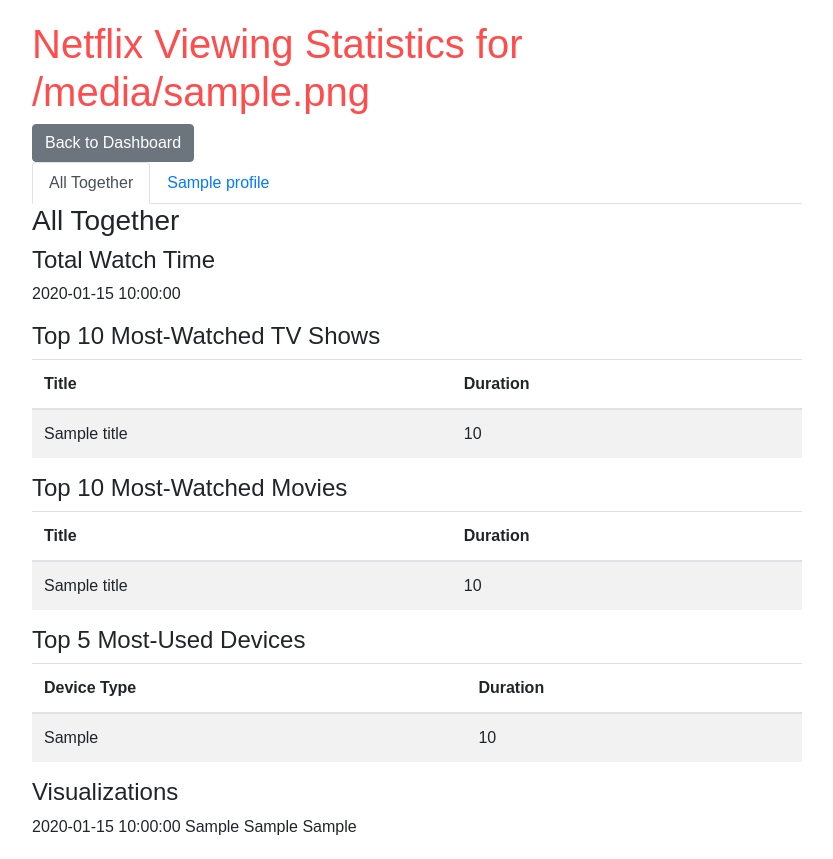
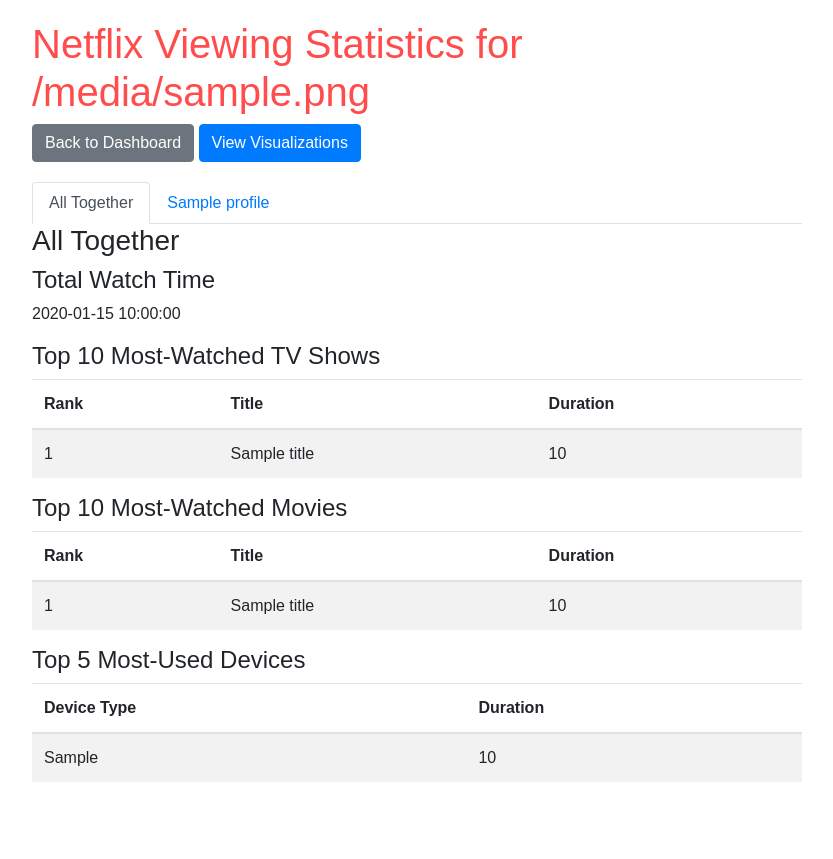
Before and after one commit to teodorstelian/netflix-stats, a Flask app: template templates/stats.html in a window 1280 px wide. Shown: the whole page, without its empty margins (223-1056 px from the left). After the commit the page ends 782 px from the top, so only its background shows below. Run offline with Flask 3, Linux system fonts and the light colour scheme; the template is opened without the code that fills it: most values are stand-ins (such as "Sample title", 1, 10 or a date in 2020); some libraries are stand-ins or nearby versions.

Commit message:
Added graphs separately and ranks

```diff
--- a/main.py
+++ b/main.py
@@ -42,15 +42,25 @@
     return render_template("index.html", error=error, files=files)
 
 
-# Route for viewing detailed statistics and visualizations
+# Route for viewing detailed statistics
 @app.route("/stats/<filename>", methods=["GET"])
 def stats(filename):
     file_path = os.path.join(app.config['UPLOAD_FOLDER'], filename)
     df = pd.read_csv(file_path)
     stats = calculate_stats(df)
     profile_stats = calculate_stats_per_profile(df)
+    return render_template("stats.html", stats=stats, profile_stats=profile_stats, filename=filename)
+
+
+# Route for viewing visualizations
+@app.route("/visualizations/<filename>", methods=["GET"])
+def visualizations(filename):
+    file_path = os.path.join(app.config['UPLOAD_FOLDER'], filename)
+    df = pd.read_csv(file_path)
+    # Ensure Duration (seconds) column is created by invoking calculate_stats first
+    calculate_stats(df)
     visuals = create_visualizations(df)
-    return render_template("stats.html", stats=stats, profile_stats=profile_stats, visuals=visuals, filename=filename)
+    return render_template("visualizations.html", visuals=visuals, filename=filename)
 
 
 # Route for profile-specific statistics and visualizations
--- a/templates/stats.html
+++ b/templates/stats.html
@@ -17,12 +17,18 @@
         h1 {
             color: #ff4c4c;
         }
+        .button-group {
+            margin-bottom: 20px;
+        }
     </style>
 </head>
 <body>
     <div class="container">
         <h1>Netflix Viewing Statistics for {{ filename }}</h1>
-        <a href="{{ url_for('home') }}" class="btn btn-secondary">Back to Dashboard</a>
+        <div class="button-group">
+            <a href="{{ url_for('home') }}" class="btn btn-secondary">Back to Dashboard</a>
+            <a href="{{ url_for('visualizations', filename=filename) }}" class="btn btn-primary">View Visualizations</a>
+        </div>
         {% if stats %}
         <ul class="nav nav-tabs" id="profileTabs" role="tablist">
             <li class="nav-item">
@@ -48,6 +54,7 @@
                 <table class="table table-striped">
                     <thead>
                         <tr>
+                            <th>Rank</th>
                             <th>Title</th>
                             <th>Duration</th>
                         </tr>
@@ -55,6 +62,7 @@
                     <tbody>
                         {% for title in stats.top_tv_shows %}
                         <tr>
+                            <td>{{ title.Rank }}</td>
                             <td>{{ title["Main Title"] }}</td>
                             <td>{{ title.Duration }}</td>
                         </tr>
@@ -66,6 +74,7 @@
                 <table class="table table-striped">
                     <thead>
                         <tr>
+                            <th>Rank</th>
                             <th>Title</th>
                             <th>Duration</th>
                         </tr>
@@ -73,6 +82,7 @@
                     <tbody>
                         {% for title in stats.top_movies %}
                         <tr>
+                            <td>{{ title.Rank }}</td>
                             <td>{{ title.Title }}</td>
                             <td>{{ title.Duration }}</td>
                         </tr>
@@ -97,14 +107,6 @@
                         {% endfor %}
                     </tbody>
                 </table>
-
-                <h4>Visualizations</h4>
-                <div>
-                    {{ visuals.total_watch_time_per_profile|safe }}
-                    {{ visuals.top_tv_shows|safe }}
-                    {{ visuals.top_movies|safe }}
-                    {{ visuals.top_devices|safe }}
-                </div>
             </div>
             {% for profile, profile_stat in profile_stats.items() %}
             <div class="tab-pane fade" id="{{ profile }}" role="tabpanel" aria-labelledby="tab-{{ profile }}">
@@ -116,6 +118,7 @@
                 <table class="table table-striped">
                     <thead>
                         <tr>
+                            <th>Rank</th>
                             <th>Title</th>
                             <th>Duration</th>
                         </tr>
@@ -123,6 +126,7 @@
                     <tbody>
                         {% for title in profile_stat.top_tv_shows %}
                         <tr>
+                            <td>{{ title.Rank }}</td>
                             <td>{{ title["Main Title"] }}</td>
                             <td>{{ title.Duration }}</td>
                         </tr>
@@ -134,6 +138,7 @@
                 <table class="table table-striped">
                     <thead>
                         <tr>
+                            <th>Rank</th>
                             <th>Title</th>
                             <th>Duration</th>
                         </tr>
@@ -141,6 +146,7 @@
                     <tbody>
                         {% for title in profile_stat.top_movies %}
                         <tr>
+                            <td>{{ title.Rank }}</td>
                             <td>{{ title.Title }}</td>
                             <td>{{ title.Duration }}</td>
                         </tr>
```
Also changed, not shown: templates/visualizations.html (added, +42 -0 lines), utils.py (+5 -2 lines).
